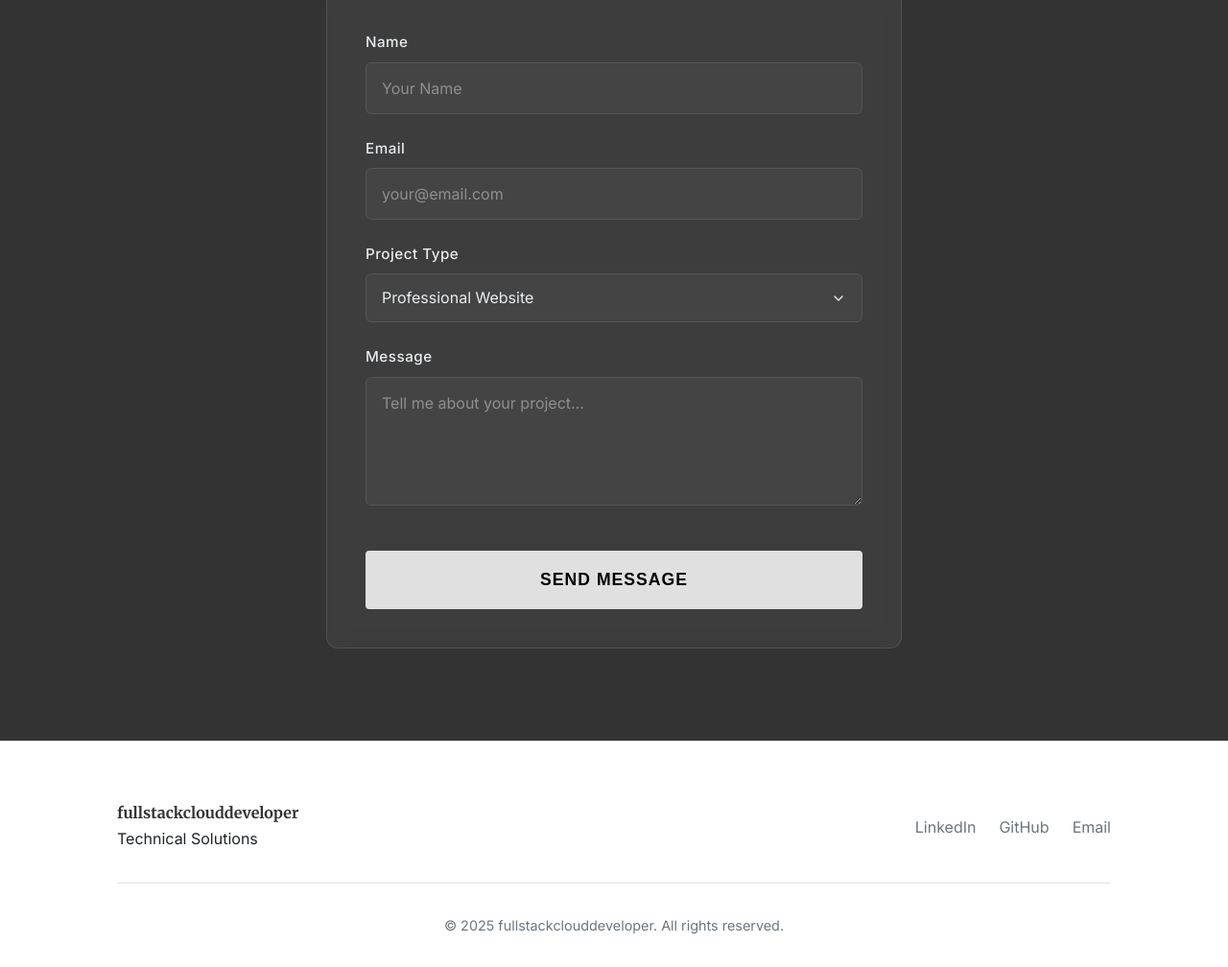
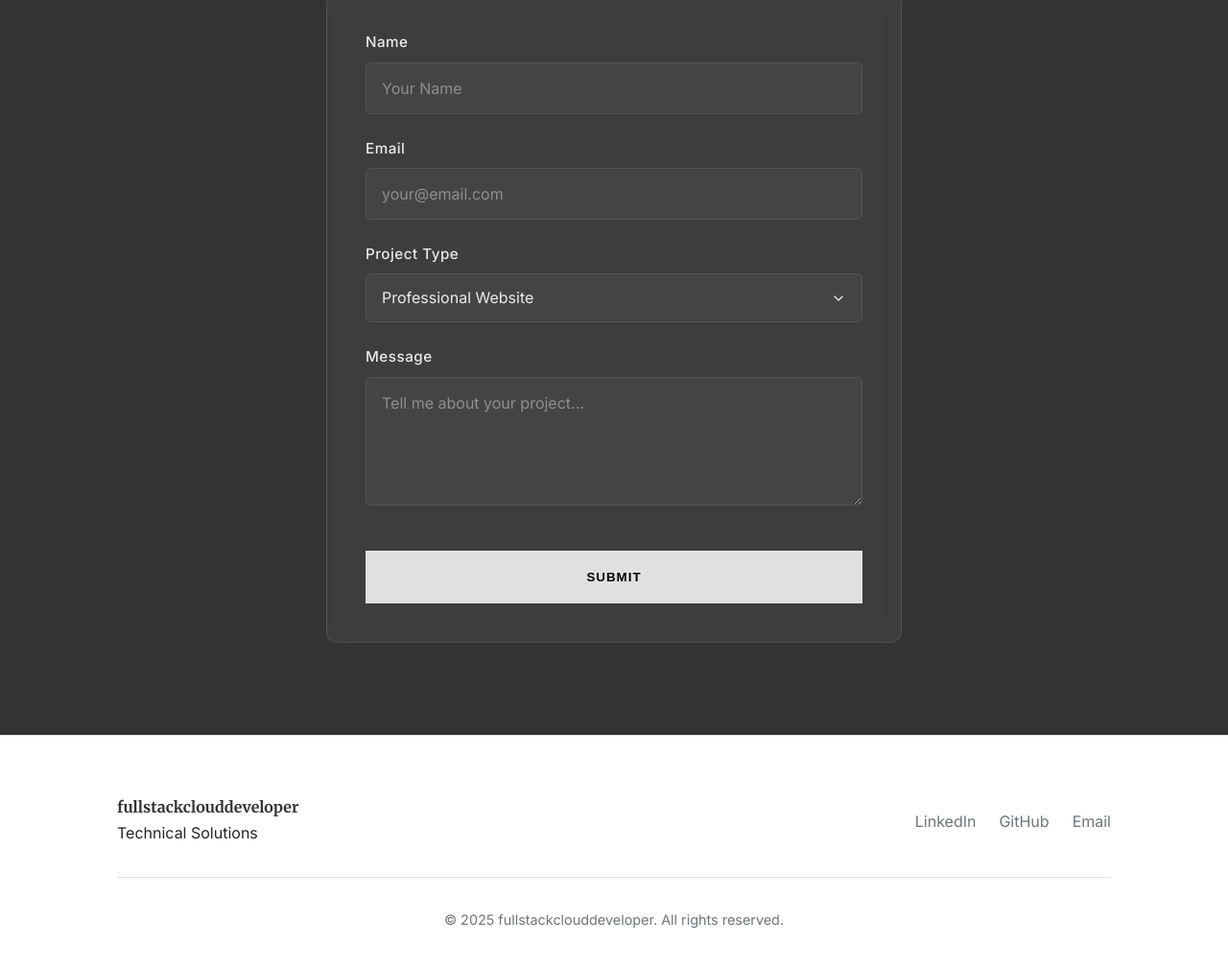
Before and after one commit to bigspotteddog/fullstackclouddeveloper.com, a plain HTML site: page index.html in a window 1280 px wide. Shown: the part 3791-4799 px from the top of the page at 96% size. Drawn offline with Linux system fonts and the light colour scheme.

Commit message:
Try to make recaptcha work.

```diff
--- a/index.html
+++ b/index.html
@@ -4,11 +4,12 @@
     <meta charset="UTF-8">
     <meta name="viewport" content="width=device-width, initial-scale=1.0">
     <title>fullstackclouddeveloper | Technical Solutions for Business</title>
+    <script src="https://www.google.com/recaptcha/enterprise.js?render=6LfNbFkpAAAAACRDw-PNuGINY7sgAFJAhOM5CWmg"></script>
+
     <link rel="stylesheet" href="css/style.css">
     <link rel="preconnect" href="https://fonts.googleapis.com">
     <link rel="preconnect" href="https://fonts.gstatic.com" crossorigin>
     <link href="https://fonts.googleapis.com/css2?family=Inter:wght@400;500;600;700&family=Merriweather:wght@300;400;700&display=swap" rel="stylesheet">
-    <script src="https://www.google.com/recaptcha/enterprise.js?render=6LfNbFkpAAAAACRDw-PNuGINY7sgAFJAhOM5CWmg"></script>
 </head>
 <body>
 
@@ -218,12 +219,12 @@
                         <textarea id="message" name="message" rows="5" required placeholder="Tell me about your project..."></textarea>
                     </div>
 
-                    <button class="g-recaptcha btn btn-primary btn-large"
-                        data-sitekey="6LfNbFkpAAAAACRDw-PNuGINY7sgAFJAhOM5CWmg"
-                        data-callback='onSubmit'
-                        data-action='submit'>
-                    Send Message
-                    </button>
+<button class="g-recaptcha"
+    data-sitekey="6LfNbFkpAAAAACRDw-PNuGINY7sgAFJAhOM5CWmg"
+    data-callback='onSubmit'
+    data-action='submit'>
+  Submit
+</button>
                 </form>
             </div>
         </section>
```
